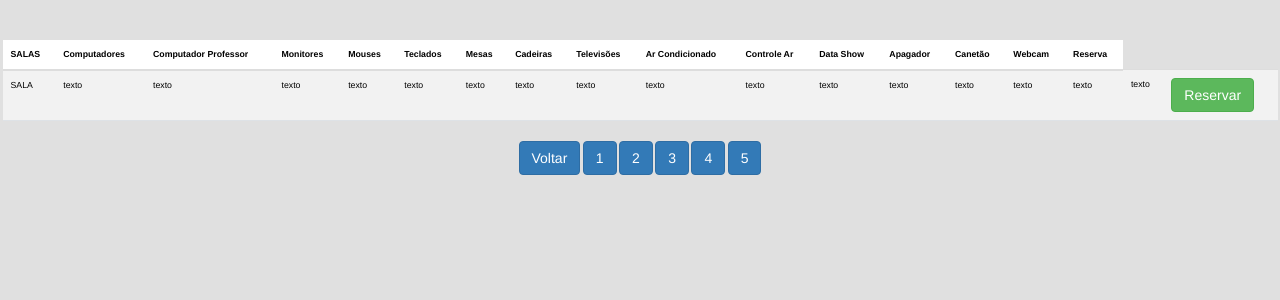
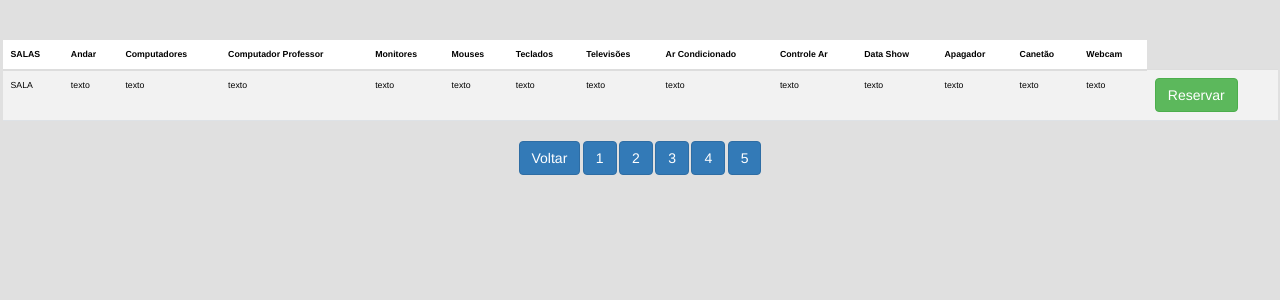
Before and after one commit to mariano07/Reservas_SENAC_1.0, a PHP site: page /reservar_sala.php in a window 1280 px wide. Shown: the part 89-389 px from the top of the page. Run offline with PHP 8.4, Linux system fonts and the light colour scheme.

Commit message:
modificação da criação da classe

```diff
--- a/reservar_sala.php
+++ b/reservar_sala.php
@@ -68,67 +68,8 @@ require ('conexao.php');
 								<table class="table table-striped table-sm">
 									<thead>
 										<tr>
-											<th style="font-size: 13px;" scope="col">SALAS</th>
-											<th style="font-size: 13px;" scope="col" id="">Computadores</th>
-											<th style="font-size: 13px;" scope="col" id="">Computador Professor</th>
-											<th style="font-size: 13px;" scope="col" id="">Monitores</th>
-											<th style="font-size: 13px;" scope="col" id="">Mouses</th>
-											<th style="font-size: 13px;" scope="col" id="">Teclados</th>
-											<th style="font-size: 13px;" scope="col" id="">Mesas</th>
-											<th style="font-size: 13px;" scope="col" id="">Cadeiras</th>
-											<th style="font-size: 13px;" scope="col" id="">Televisões</th>
-											<th style="font-size: 13px;" scope="col" id="">Ar Condicionado</th>
-											<th style="font-size: 13px;" scope="col" id="">Controle Ar</th>
-											<th style="font-size: 13px;" scope="col" id="">Data Show</th>
-											<th style="font-size: 13px;" scope="col" id="">Apagador</th>
-											<th style="font-size: 13px;" scope="col" id="">Canetão</th>
-											<th style="font-size: 13px;" scope="col" id="">Webcam</th>
-										</tr>
-									</thead>
-									<tbody>
-										<?php
-										$variavel = "texto";
-										$variavel1 = "SALA";
-										echo "<tr>";
-										echo '<td>' . $variavel1 . "</td>";
-										echo "<td>" . $variavel . "</td>";
-										echo "<td>" . $variavel . "</td>";
-										echo "<td>" . $variavel . "</td>";
-										echo "<td>" . $variavel . "</td>";
-										echo "<td>" . $variavel . "</td>";
-										echo "<td>" . $variavel . "</td>";
-										echo "<td>" . $variavel . "</td>";
-										echo "<td>" . $variavel . "</td>";
-										echo "<td>" . $variavel . "</td>";
-										echo "<td>" . $variavel . "</td>";
-										echo "<td>" . $variavel . "</td>";
-										echo "<td>" . $variavel . "</td>";
-										echo "<td>" . $variavel . "</td>";
-										echo "<td>" . $variavel . "</td>";
-										echo "<td>" . $variavel . "</td>";
-										echo "<td>" . $variavel . "</td>";
-										echo '<td>
-												<form action="reservar_data.php" method="post">
-												<input type="hidden" name="sala" value="' . $variavel . '">
-												<input class="btn btn-success" type="submit" name="submit" value="Reservar">
-												</form>
-												</td>';
-										echo "</tr>";
-
-
-										?>
-									</tbody>
-								</table>
-							</div>
-							<?php
-							break;
-						case '2':
-							?>
-							<div class="table-responsive">
-								<table class="table table-striped table-sm">
-									<thead>
-										<tr>
 											<th scope="col">SALAS</th>
+											<th scope="col" id="">Andar</th>
 											<th scope="col" id="">Computadores</th>
 											<th scope="col" id="">Computador Professor</th>
 											<th scope="col" id="">Monitores</th>
@@ -162,9 +103,6 @@ require ('conexao.php');
 										echo "<td>" . $variavel . "</td>";
 										echo "<td>" . $variavel . "</td>";
 										echo "<td>" . $variavel . "</td>";
-										echo "<td>" . $variavel . "</td>";
-										echo "<td>" . $variavel . "</td>";
-										echo "<td>" . $variavel . "</td>";
 										echo '<td>
 												<form action="reservar_data.php" method="post">
 												<input type="hidden" name="sala" value="' . $variavel . '">
@@ -172,21 +110,20 @@ require ('conexao.php');
 												</form>
 												</td>';
 										echo "</tr>";
-
-
 										?>
 									</tbody>
 								</table>
 							</div>
 							<?php
 							break;
-						case '3':
+						case '2':
 							?>
 							<div class="table-responsive">
 								<table class="table table-striped table-sm">
 									<thead>
 										<tr>
 											<th scope="col">SALAS</th>
+											<th scope="col" id="">Andar</th>
 											<th scope="col" id="">Computadores</th>
 											<th scope="col" id="">Computador Professor</th>
 											<th scope="col" id="">Monitores</th>
@@ -220,9 +157,6 @@ require ('conexao.php');
 										echo "<td>" . $variavel . "</td>";
 										echo "<td>" . $variavel . "</td>";
 										echo "<td>" . $variavel . "</td>";
-										echo "<td>" . $variavel . "</td>";
-										echo "<td>" . $variavel . "</td>";
-										echo "<td>" . $variavel . "</td>";
 										echo '<td>
 												<form action="reservar_data.php" method="post">
 												<input type="hidden" name="sala" value="' . $variavel . '">
@@ -230,21 +164,20 @@ require ('conexao.php');
 												</form>
 												</td>';
 										echo "</tr>";
-
-
 										?>
 									</tbody>
 								</table>
 							</div>
 							<?php
 							break;
-						case '4':
+						case '3':
 							?>
 							<div class="table-responsive">
 								<table class="table table-striped table-sm">
 									<thead>
 										<tr>
 											<th scope="col">SALAS</th>
+											<th scope="col" id="">Andar</th>
 											<th scope="col" id="">Computadores</th>
 											<th scope="col" id="">Computador Professor</th>
 											<th scope="col" id="">Monitores</th>
@@ -278,9 +211,6 @@ require ('conexao.php');
 										echo "<td>" . $variavel . "</td>";
 										echo "<td>" . $variavel . "</td>";
 										echo "<td>" . $variavel . "</td>";
-										echo "<td>" . $variavel . "</td>";
-										echo "<td>" . $variavel . "</td>";
-										echo "<td>" . $variavel . "</td>";
 										echo '<td>
 												<form action="reservar_data.php" method="post">
 												<input type="hidden" name="sala" value="' . $variavel . '">
@@ -288,21 +218,20 @@ require ('conexao.php');
 												</form>
 												</td>';
 										echo "</tr>";
-
-
 										?>
 									</tbody>
 								</table>
 							</div>
 							<?php
 							break;
-						case '5':
+						case '4':
 							?>
 							<div class="table-responsive">
 								<table class="table table-striped table-sm">
 									<thead>
 										<tr>
 											<th scope="col">SALAS</th>
+											<th scope="col" id="">Andar</th>
 											<th scope="col" id="">Computadores</th>
 											<th scope="col" id="">Computador Professor</th>
 											<th scope="col" id="">Monitores</th>
@@ -336,9 +265,6 @@ require ('conexao.php');
 										echo "<td>" . $variavel . "</td>";
 										echo "<td>" . $variavel . "</td>";
 										echo "<td>" . $variavel . "</td>";
-										echo "<td>" . $variavel . "</td>";
-										echo "<td>" . $variavel . "</td>";
-										echo "<td>" . $variavel . "</td>";
 										echo '<td>
 												<form action="reservar_data.php" method="post">
 												<input type="hidden" name="sala" value="' . $variavel . '">
@@ -346,21 +272,20 @@ require ('conexao.php');
 												</form>
 												</td>';
 										echo "</tr>";
-
-
 										?>
 									</tbody>
 								</table>
 							</div>
 							<?php
 							break;
-						case '6':
+						case '5':
 							?>
 							<div class="table-responsive">
 								<table class="table table-striped table-sm">
 									<thead>
 										<tr>
 											<th scope="col">SALAS</th>
+											<th scope="col" id="">Andar</th>
 											<th scope="col" id="">Computadores</th>
 											<th scope="col" id="">Computador Professor</th>
 											<th scope="col" id="">Monitores</th>
@@ -394,9 +319,6 @@ require ('conexao.php');
 										echo "<td>" . $variavel . "</td>";
 										echo "<td>" . $variavel . "</td>";
 										echo "<td>" . $variavel . "</td>";
-										echo "<td>" . $variavel . "</td>";
-										echo "<td>" . $variavel . "</td>";
-										echo "<td>" . $variavel . "</td>";
 										echo '<td>
 												<form action="reservar_data.php" method="post">
 												<input type="hidden" name="sala" value="' . $variavel . '">
@@ -404,31 +326,25 @@ require ('conexao.php');
 												</form>
 												</td>';
 										echo "</tr>";
-
-
 										?>
 									</tbody>
 								</table>
 							</div>
-
 							<?php
 							break;
-					}
-
-				} else {
+						case '5':
 							?>
 							<div class="table-responsive">
 								<table class="table table-striped table-sm">
 									<thead>
 										<tr>
 											<th scope="col">SALAS</th>
+											<th scope="col" id="">Andar</th>
 											<th scope="col" id="">Computadores</th>
 											<th scope="col" id="">Computador Professor</th>
 											<th scope="col" id="">Monitores</th>
 											<th scope="col" id="">Mouses</th>
 											<th scope="col" id="">Teclados</th>
-									<th scope="col" id="">Mesas</th>
-									<th scope="col" id="">Cadeiras</th>
 											<th scope="col" id="">Televisões</th>
 											<th scope="col" id="">Ar Condicionado</th>
 											<th scope="col" id="">Controle Ar</th>
@@ -436,7 +352,6 @@ require ('conexao.php');
 											<th scope="col" id="">Apagador</th>
 											<th scope="col" id="">Canetão</th>
 											<th scope="col" id="">Webcam</th>
-									<th scope="col" id="">Reserva</th>
 										</tr>
 									</thead>
 									<tbody>
@@ -458,6 +373,58 @@ require ('conexao.php');
 										echo "<td>" . $variavel . "</td>";
 										echo "<td>" . $variavel . "</td>";
 										echo "<td>" . $variavel . "</td>";
+										echo '<td>
+												<form action="reservar_data.php" method="post">
+												<input type="hidden" name="sala" value="' . $variavel . '">
+												<input class="btn btn-success" type="submit" name="submit" value="Reservar">
+												</form>
+												</td>';
+										echo "</tr>";
+										?>
+									</tbody>
+								</table>
+							</div>
+							<?php
+							break;
+					}
+				} else {
+					?>
+					<div class="table-responsive">
+								<table class="table table-striped table-sm">
+									<thead>
+										<tr>
+											<th scope="col">SALAS</th>
+											<th scope="col" id="">Andar</th>
+											<th scope="col" id="">Computadores</th>
+											<th scope="col" id="">Computador Professor</th>
+											<th scope="col" id="">Monitores</th>
+											<th scope="col" id="">Mouses</th>
+											<th scope="col" id="">Teclados</th>
+											<th scope="col" id="">Televisões</th>
+											<th scope="col" id="">Ar Condicionado</th>
+											<th scope="col" id="">Controle Ar</th>
+											<th scope="col" id="">Data Show</th>
+											<th scope="col" id="">Apagador</th>
+											<th scope="col" id="">Canetão</th>
+											<th scope="col" id="">Webcam</th>
+										</tr>
+									</thead>
+									<tbody>
+										<?php
+										$variavel = "texto";
+										$variavel1 = "SALA";
+										echo "<tr>";
+										echo '<td>' . $variavel1 . "</td>";
+										echo "<td>" . $variavel . "</td>";
+										echo "<td>" . $variavel . "</td>";
+										echo "<td>" . $variavel . "</td>";
+										echo "<td>" . $variavel . "</td>";
+										echo "<td>" . $variavel . "</td>";
+										echo "<td>" . $variavel . "</td>";
+										echo "<td>" . $variavel . "</td>";
+										echo "<td>" . $variavel . "</td>";
+										echo "<td>" . $variavel . "</td>";
+										echo "<td>" . $variavel . "</td>";
 										echo "<td>" . $variavel . "</td>";
 										echo "<td>" . $variavel . "</td>";
 										echo "<td>" . $variavel . "</td>";
@@ -468,8 +435,6 @@ require ('conexao.php');
 												</form>
 												</td>';
 										echo "</tr>";
-
-
 										?>
 									</tbody>
 								</table>
@@ -479,7 +444,7 @@ require ('conexao.php');
 				?>
 				<center>
 					<form method="post" action="#">
-						<a href="#" class="btn btn-primary">Voltar</a>
+						<a href="dashboard.php" class="btn btn-primary">Voltar</a>
 						<input type="submit" class="btn btn-primary" name="andar" value="1">
 						<input type="submit" class="btn btn-primary" name="andar" value="2">
 						<input type="submit" class="btn btn-primary" name="andar" value="3">
```
Lines whose indentation alone changed are shown as unchanged.
